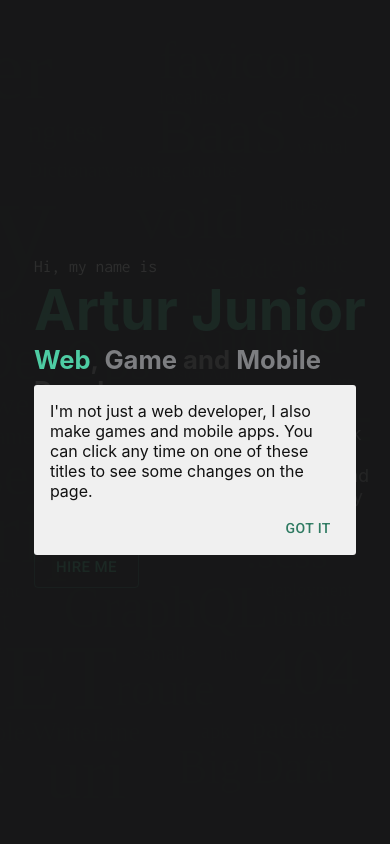
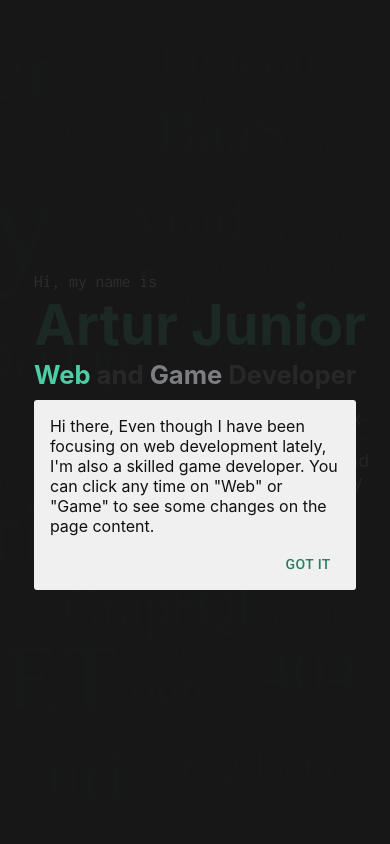
Before and after one commit to arturcmjr/arju-page, a React (Create React App) app: page / in a window 390 px wide. Shown: the top 844 px of the page. Built offline with nearby package versions, Linux system fonts and the light colour scheme.

Commit message:
got rid of mobile developer job

```diff
--- a/src/App.tsx
+++ b/src/App.tsx
@@ -23,8 +23,6 @@ function getJobTitle(title: string): EJobTitle {
   switch (title) {
     case "web":
       return EJobTitle.Web;
-    case "mobile":
-      return EJobTitle.Mobile;
     case "game":
       return EJobTitle.Game;
     default:
--- a/src/common/enums/job-title.enum.ts
+++ b/src/common/enums/job-title.enum.ts
@@ -1,6 +1,5 @@
 export enum EJobTitle {
   Web,
-  Mobile,
   Game,
 }
 
--- a/src/common/job-themes/job-themes.data.tsx
+++ b/src/common/job-themes/job-themes.data.tsx
@@ -6,12 +6,6 @@ const themes: [Key: EJobTitle, Value: IJobTheme][] = [
     EJobTitle.Web,
     {
       primaryColor: "#4ecca3",
-    },
-  ],
-  [
-    EJobTitle.Mobile,
-    {
-      primaryColor: "#9fd15f",
     },
   ],
   [
--- a/src/common/skills/skills.data.ts
+++ b/src/common/skills/skills.data.ts
@@ -32,15 +32,6 @@ const skills: [Key: EJobTitle, Value: ISkill[]][] = [
     ],
   ],
   [
-    EJobTitle.Mobile,
-    [
-      {
-        name: "HTML",
-        star: true,
-      },
-    ],
-  ],
-  [
     EJobTitle.Game,
     [
       {
--- a/src/components/Introduction/Introduction.tsx
+++ b/src/components/Introduction/Introduction.tsx
@@ -11,9 +11,16 @@ interface IntroductionProps {
 export function Introduction(props: IntroductionProps): JSX.Element {
   const { changeJobTitle } = props;
 
-  function renderJobTitle(jobTitle: EJobTitle) : JSX.Element {
+  function renderJobTitle(jobTitle: EJobTitle): JSX.Element {
     const isActive = jobTitleIsActive(jobTitle);
-    return <span onClick={() => changeJobTitle(jobTitle)} className={`job-title ${isActive? 'active' : ''}`}>{EJobTitle[jobTitle]}</span>;
+    return (
+      <span
+        onClick={() => changeJobTitle(jobTitle)}
+        className={`job-title ${isActive ? "active" : ""}`}
+      >
+        {EJobTitle[jobTitle]}
+      </span>
+    );
   }
 
   function jobTitleIsActive(jobTitle: EJobTitle): boolean {
@@ -28,7 +35,8 @@ export function Introduction(props: IntroductionProps): JSX.Element {
           <span className="hi-there">Hi, my name is</span>
           <h1>Artur Junior</h1>
           <h2>
-            {renderJobTitle(EJobTitle.Web)}, {renderJobTitle(EJobTitle.Game)} and {renderJobTitle(EJobTitle.Mobile)} Developer
+            {renderJobTitle(EJobTitle.Web)} and {renderJobTitle(EJobTitle.Game)}{" "}
+            Developer
           </h2>
           <p>
             I'm a software developer who can work well on every development
--- a/src/components/JobOverlay/JobInstructionsOverlay.tsx
+++ b/src/components/JobOverlay/JobInstructionsOverlay.tsx
@@ -77,9 +77,9 @@ export function JobInstructionsOverlay(): JSX.Element {
       <div className="overlay"></div>
       <div id="jobInstructionsBox">
         <p>
-          I'm not just a web developer, I also make games and mobile apps. You
-          can click any time on one of these titles to see some changes on the
-          page.
+          Hi there, Even though I have been focusing on web development lately,
+          I'm also a skilled game developer. You can click any time on "Web" or
+          "Game" to see some changes on the page content.
         </p>
         <div className="btn-container">
           <Button
```
